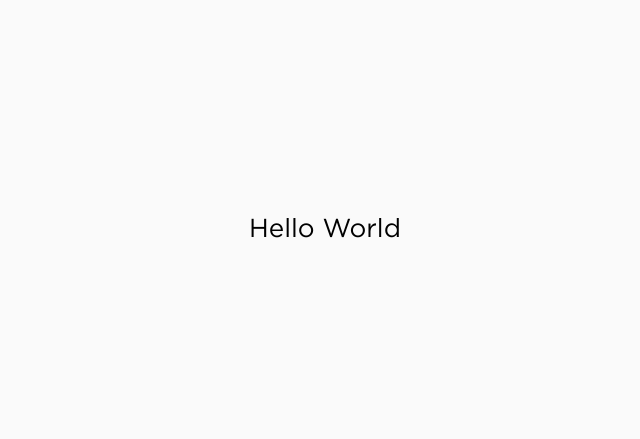
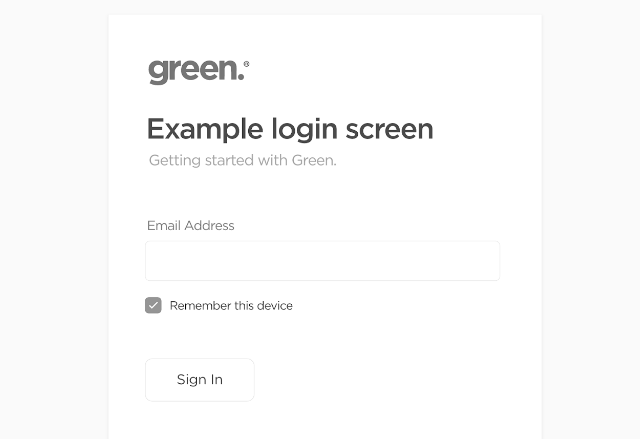
Before and after one commit to francisdatkinson/landing_page, a React (Create React App) app: page / in a window 1280 px wide. Shown: the part 173-612 px from the top of the page, without its empty margins (315-955 px from the left). Built offline with nearby package versions, Linux system fonts and the light colour scheme.

Commit message:
Created Components for Card, added image overlay

```diff
--- a/src/App.js
+++ b/src/App.js
@@ -1,11 +1,15 @@
 import React from 'react';
 import logo from './logo.svg';
+import gren from './img/gren.png';
 import './App.scss';
+import Card from './components/Card.js';
+import Button from './components/Button.js';
+import TextInput from './components/TextInput';
+import SelectInput from './components/TextInput';
 
 function App() {
   return (
     <div className="App">
-      <header className="App-header">
 			{/* <img src={logo} className="App-logo" alt="logo" />
 			<p>
 				Edit <code>src/App.js</code> and save to reload.
@@ -18,8 +22,19 @@ function App() {
 			>
 				Learn React
 			</a> */}
-          Hello World
-      </header>
+
+			<div className='Card'>
+				<img src={logo} className='App-logo' alt='logo' />
+				<h1>Example login screen</h1>
+				<h2>Getting started with Green.</h2>
+				<form>
+					<TextInput label='Email Address'></TextInput>
+					<SelectInput label='Remember this device'></SelectInput>
+				</form>
+
+
+			</div>
+			<img class='gren' src={gren} />
     </div>
   );
 }
--- a/src/App.scss
+++ b/src/App.scss
@@ -3,24 +3,18 @@
   src: local('HomepageBaukasten-Book'), url(./fonts/HomepageBaukasten-Book.ttf) format('truetype');
 }
 
+body, html {
+  overflow: hidden;
+}
+
+h1, h2, h3, h4, h5, h6, p {
+  padding: 0;
+  margin: 0;
+}
+
 .App {
   text-align: center;
-  overflow: hidden;
   font-family: "HomepageBaukasten-Book", sans-serif; // a royalty-free close substitute for Gotham, falling back to Arial
-}
-
-.App-logo {
-  height: 40vmin;
-  pointer-events: none;
-}
-
-@media (prefers-reduced-motion: no-preference) {
-  .App-logo {
-    animation: App-logo-spin infinite 20s linear;
-  }
-}
-
-.App-header {
   background-color: #fafafa;
   min-height: 100vh;
   display: flex;
@@ -29,17 +23,70 @@
   justify-content: center;
   font-size: calc(10px + 2vmin);
   color: #000;
+  text-align: left;
 }
 
-.App-link {
-  color: #61dafb;
+.App-logo {
+  height: 2rem;
+  display: flex;
+  align-self: flex-start;
+  pointer-events: none;
 }
 
-@keyframes App-logo-spin {
-  from {
-    transform: rotate(0deg);
+.Card {
+  background-color: #fff;
+  padding: 3rem;
+  box-shadow: 0px 0px 2px #ddd;
+
+  & h1 {
+    font-weight: 800;
+    color: #4b484a;
+    font-size: 1.6rem;
+    margin: 2rem 0 0.4rem 0;
   }
-  to {
-    transform: rotate(360deg);
+
+  & h2 {
+    font-weight: 200;
+    font-size: 1rem;
+    color: #c2c1c1;
+  }
+
+  & form {
+    padding: 3rem 0;
   }
 }
+.Input {
+  text-align: left;
+  font-size: 10px;
+
+  & input {
+    width: calc(100% - 3rem);
+    text-align: left;
+    border: 0.5px solid #f0f0f0;
+    border-radius: 3px;
+    padding: 1rem;
+    font-size: 1rem;
+    color: #333;
+
+    &:focus {
+      outline-color: #279150;
+    }
+  }
+}
+
+.Input .Label {
+  color: #868485;
+  font-size: 0.8rem;
+  padding-bottom: 0.5rem;
+}
+
+
+
+
+.gren {
+  position: absolute;
+  top: 0;
+  // opacity: 0.5;
+  filter: grayscale(1);
+  width: 100%;
+}
--- /dev/null
+++ b/src/components/Button.js
@@ -0,0 +1,12 @@
+import React from 'react';
+import ReactDOM from 'react-dom';
+import '../App.scss';
+
+function Button() {
+    return (
+      <div className="Button">
+      </div>
+    );
+  }
+
+  export default Button;
--- /dev/null
+++ b/src/components/Card.js
@@ -0,0 +1,21 @@
+import React from 'react';
+import ReactDOM from 'react-dom';
+import '../App.scss';
+
+// function Card() {
+// 	return (
+// 		<div className="Card">
+// 		</div>
+// 	);
+// }
+
+class Card extends React.Component {
+	render() {
+		return (
+			<div className="Card">
+			</div>
+		);
+	}
+}
+
+export default Card;
--- /dev/null
+++ b/src/components/TextInput.js
@@ -0,0 +1,18 @@
+import React from 'react';
+import ReactDOM from 'react-dom';
+import '../App.scss';
+
+function TextInput(props) {
+	return (
+		<div className='Input'>
+			<p className='Label'>{props.label}</p>
+			<input type='text'></input>
+		</div>
+	);
+}
+
+TextInput.propTypes = {
+	label: String
+}
+
+export default TextInput;
```
Also changed, not shown: src/components/SelectInput.js (added, +18 -0 lines), src/img/gren.png (added). Lines whose indentation alone changed are shown as unchanged.
